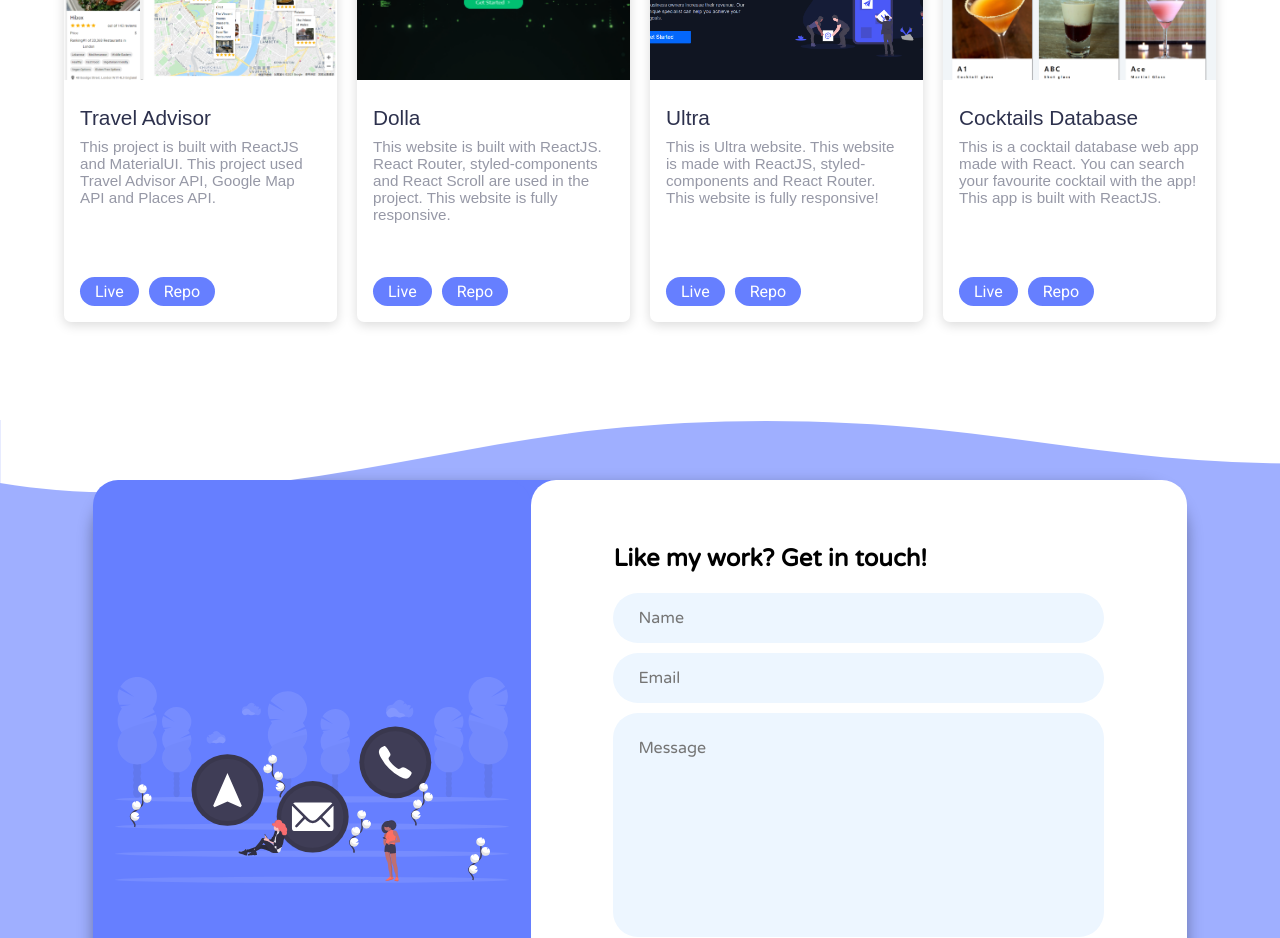
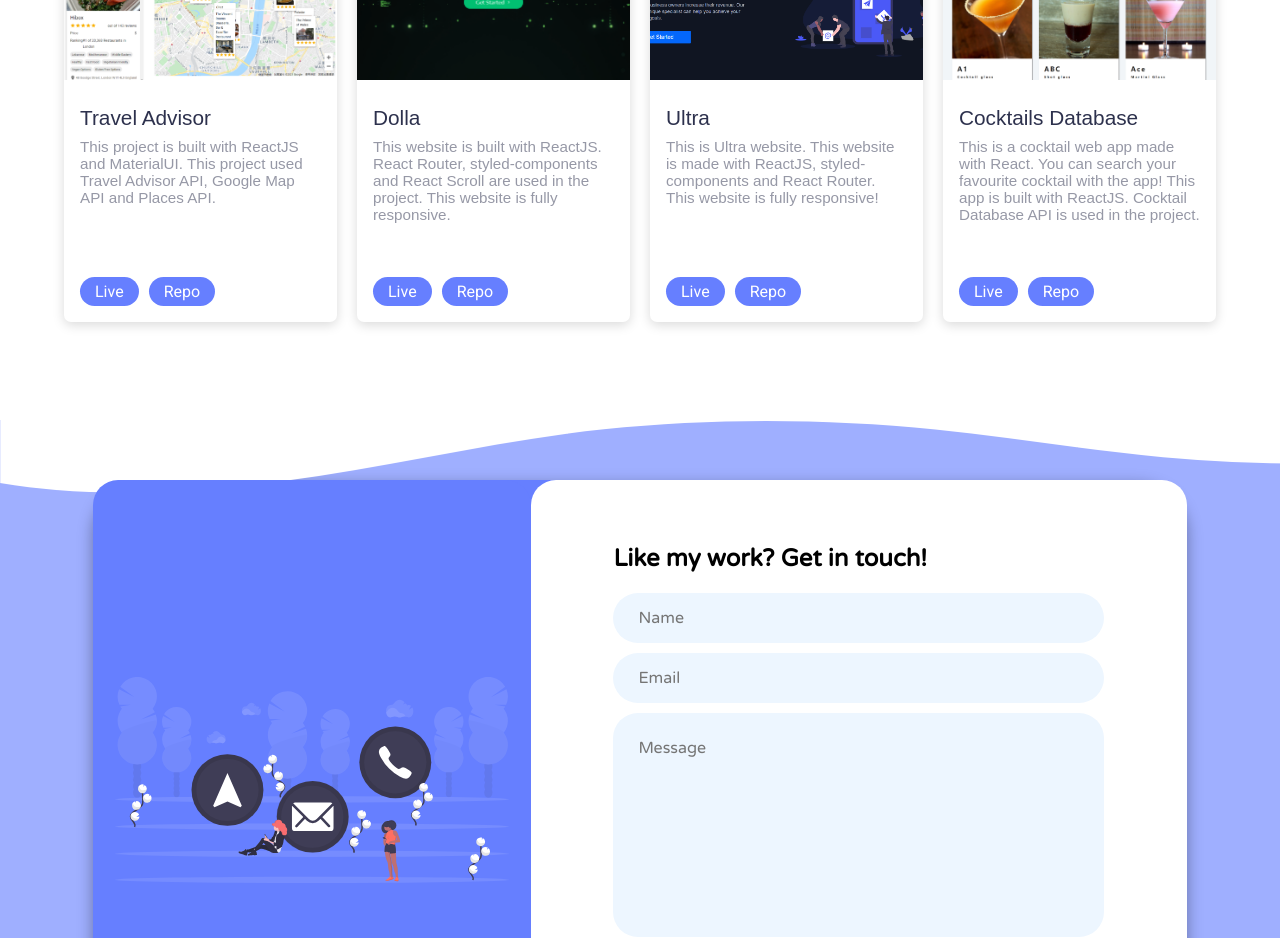
Before and after one commit to obiito01/portfolio-website, a React (Create React App) app: page / in a window 1280 px wide. Shown: the part 2780-3718 px from the top of the page. Built offline with nearby package versions, Linux system fonts and the light colour scheme.

Commit message:
Update data.js

```diff
--- a/src/components/ProjectsSection/data.js
+++ b/src/components/ProjectsSection/data.js
@@ -27,7 +27,7 @@ const data = [
     image: require("../../assets/cocktail.png").default,
     title: "Cocktails Database",
     description:
-      "This is a cocktail database web app made with React. You can search your favourite cocktail with the app! This app is built with ReactJS.",
+      "This is a cocktail web app made with React. You can search your favourite cocktail with the app! This app is built with ReactJS. Cocktail Database API is used in the project.",
     link: "https://db-cocktail.netlify.app/",
     repo: "https://github.com/obiito01/cocktail-database",
   },
```
